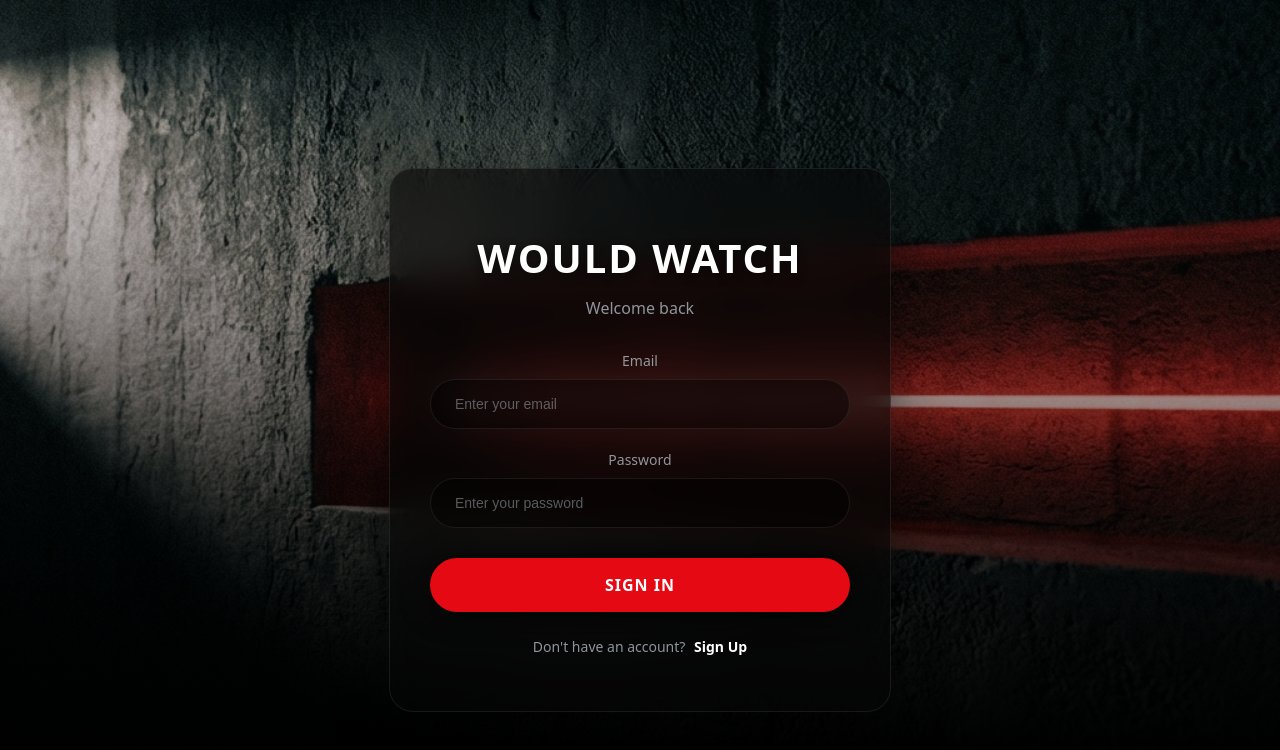
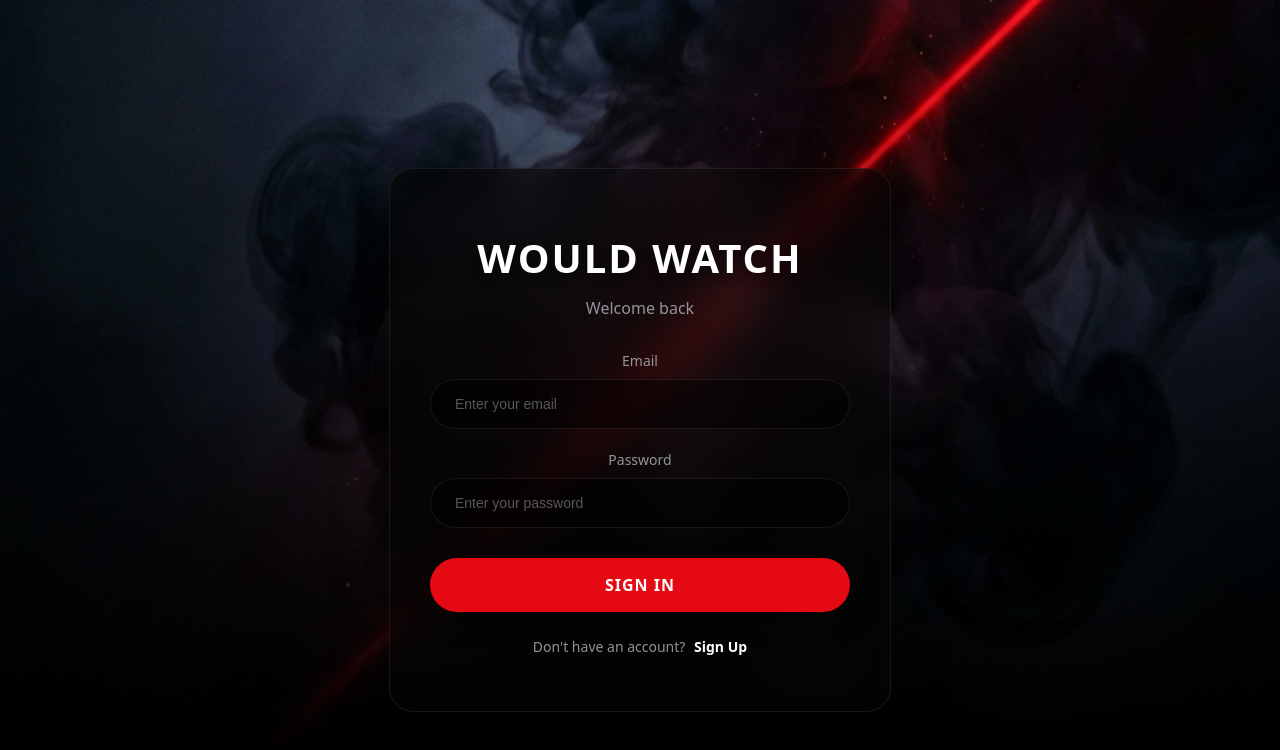
Before and after one commit to tahaburak/would-watch-web, a React (Vite) app: page /login in a window 1280 px wide. Shown: the top 750 px of the page. Built offline with nearby package versions, Linux system fonts and the light colour scheme; no server answers.

Commit message:
feat: add more backgrounds and fix rotation logic
- Add 'Cyberpunk Alley' and 'Rainy Window' backgrounds
- Fix initial background flickering (lazy state init)
- Implement 60-second background rotation interval
- Persist background choice to session storage

```diff
--- a/src/components/HeroLayout.jsx
+++ b/src/components/HeroLayout.jsx
@@ -4,24 +4,40 @@ import styles from './HeroLayout.module.css';
 const BACKGROUNDS = [
   '/backgrounds/city_rain.png',
   '/backgrounds/abstract_smoke.png',
-  '/backgrounds/concrete_neon.png'
+  '/backgrounds/concrete_neon.png',
+  '/backgrounds/cyberpunk_alley.png',
+  '/backgrounds/rainy_window.png'
 ];
 
+const ROTATION_INTERVAL = 60000; // 1 minute
+
 const HeroLayout = ({ children }) => {
-  const [bgImage, setBgImage] = useState(BACKGROUNDS[0]);
+  // Initialize state lazily to prevent flicker
+  const [bgImage, setBgImage] = useState(() => {
+    const savedBg = sessionStorage.getItem('session_background');
+    if (savedBg && BACKGROUNDS.includes(savedBg)) {
+      return savedBg;
+    }
+    const randomBg = BACKGROUNDS[Math.floor(Math.random() * BACKGROUNDS.length)];
+    sessionStorage.setItem('session_background', randomBg);
+    return randomBg;
+  });
 
   useEffect(() => {
-    // Check if we already have a background for this session
-    const savedBg = sessionStorage.getItem('session_background');
+    // Rotation logic
+    const intervalId = setInterval(() => {
+      setBgImage(currentBg => {
+        let newBg;
+        do {
+          newBg = BACKGROUNDS[Math.floor(Math.random() * BACKGROUNDS.length)];
+        } while (newBg === currentBg); // Ensure it changes
 
-    if (savedBg && BACKGROUNDS.includes(savedBg)) {
-      setBgImage(savedBg);
-    } else {
-      // Pick a random one
-      const randomBg = BACKGROUNDS[Math.floor(Math.random() * BACKGROUNDS.length)];
-      setBgImage(randomBg);
-      sessionStorage.setItem('session_background', randomBg);
-    }
+        sessionStorage.setItem('session_background', newBg);
+        return newBg;
+      });
+    }, ROTATION_INTERVAL);
+
+    return () => clearInterval(intervalId);
   }, []);
 
   return (
```
Also changed, not shown: public/backgrounds/cyberpunk_alley.png (added), public/backgrounds/rainy_window.png (added).
